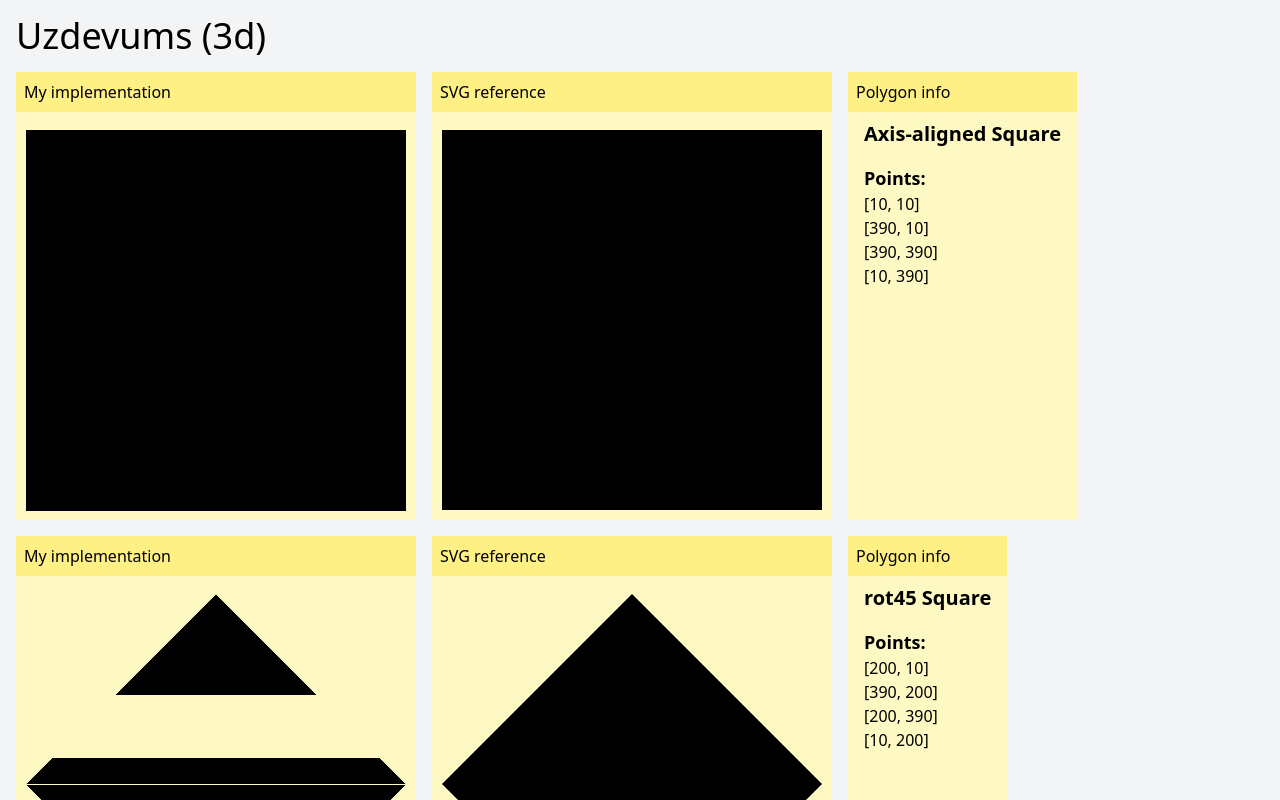
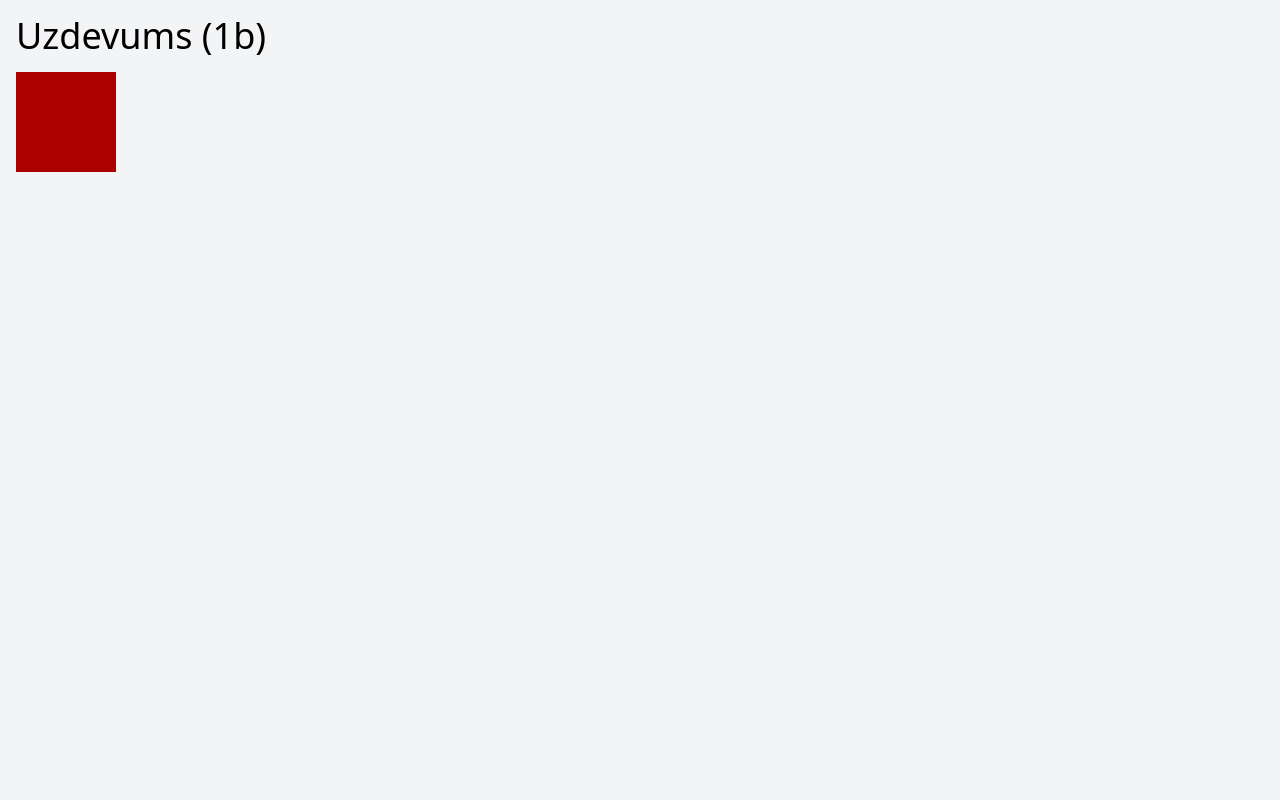
Before and after one commit to 3starblaze/datorgrafika, a React (Vite) app: page / in a window 1280 px wide. Shown: the top 800 px of the page. Built offline with nearby package versions, Linux system fonts and the light colour scheme.

Commit message:
Init task 1b

```diff
--- a/src/App.tsx
+++ b/src/App.tsx
@@ -1,9 +1,9 @@
-import Task3d from "./pages/task3d"
+import Task1b from "./pages/task1b";
 
 function App() {
     return (
         <div className="bg-gray-100 w-screen h-screen p-4">
-            <Task3d />
+            <Task1b />
         </div>
     );
 }
--- /dev/null
+++ b/src/pages/task1b.tsx
@@ -0,0 +1,28 @@
+import { useEffect, useRef } from "react";
+
+export default function () {
+    const canvasEl = useRef<HTMLCanvasElement>(null);
+
+    useEffect(() => {
+        if (!canvasEl.current) return;
+        const ctx = canvasEl.current.getContext("2d");
+        if (!ctx) return;
+        ctx.fillStyle = "#aa0000";
+        ctx.fillRect(0, 0, canvasEl.current.width, canvasEl.current.height);
+    }, []);
+
+    return (
+        <div>
+            <h2 className="text-4xl mb-4">Uzdevums (1b)</h2>
+
+            <canvas
+                ref={canvasEl}
+                style={{
+                    width: 100,
+                    height: 100,
+                }}
+            >
+            </canvas>
+        </div>
+    );
+};
```
